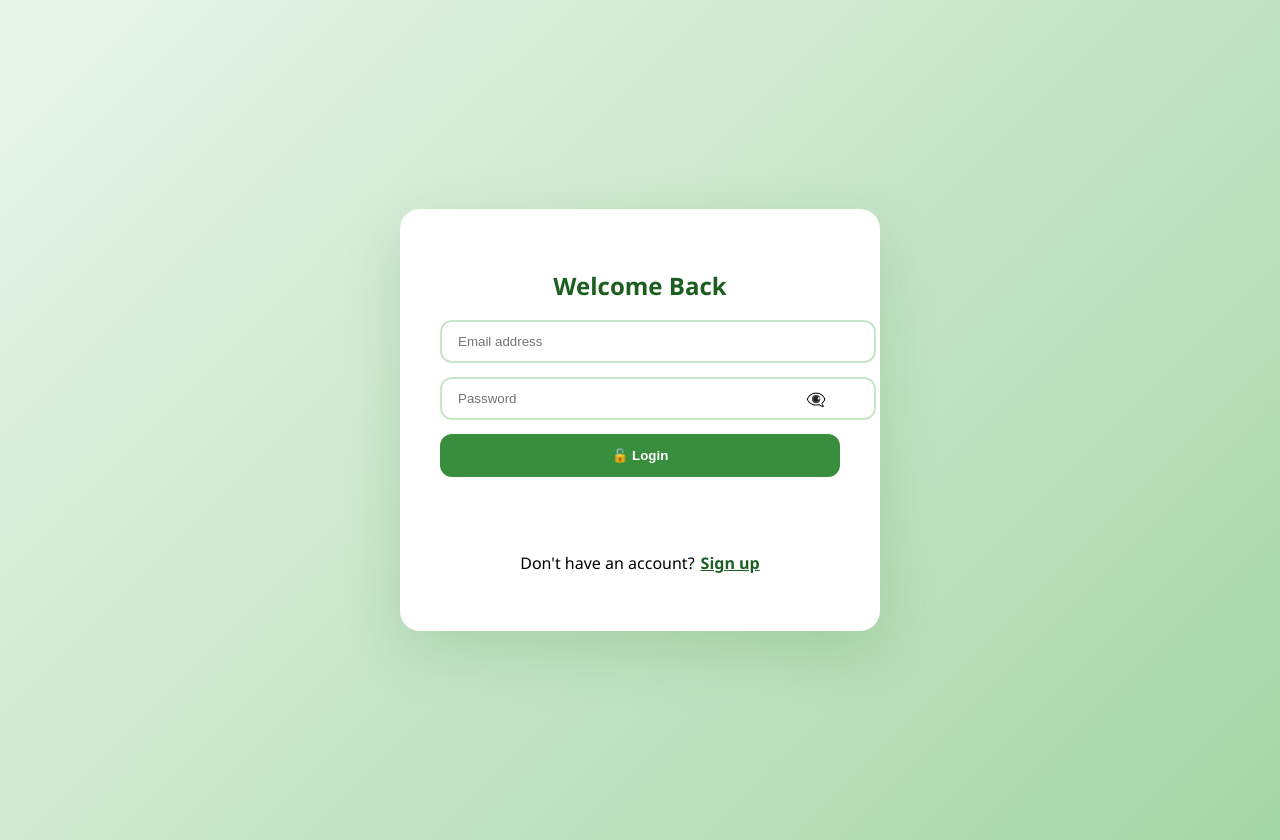
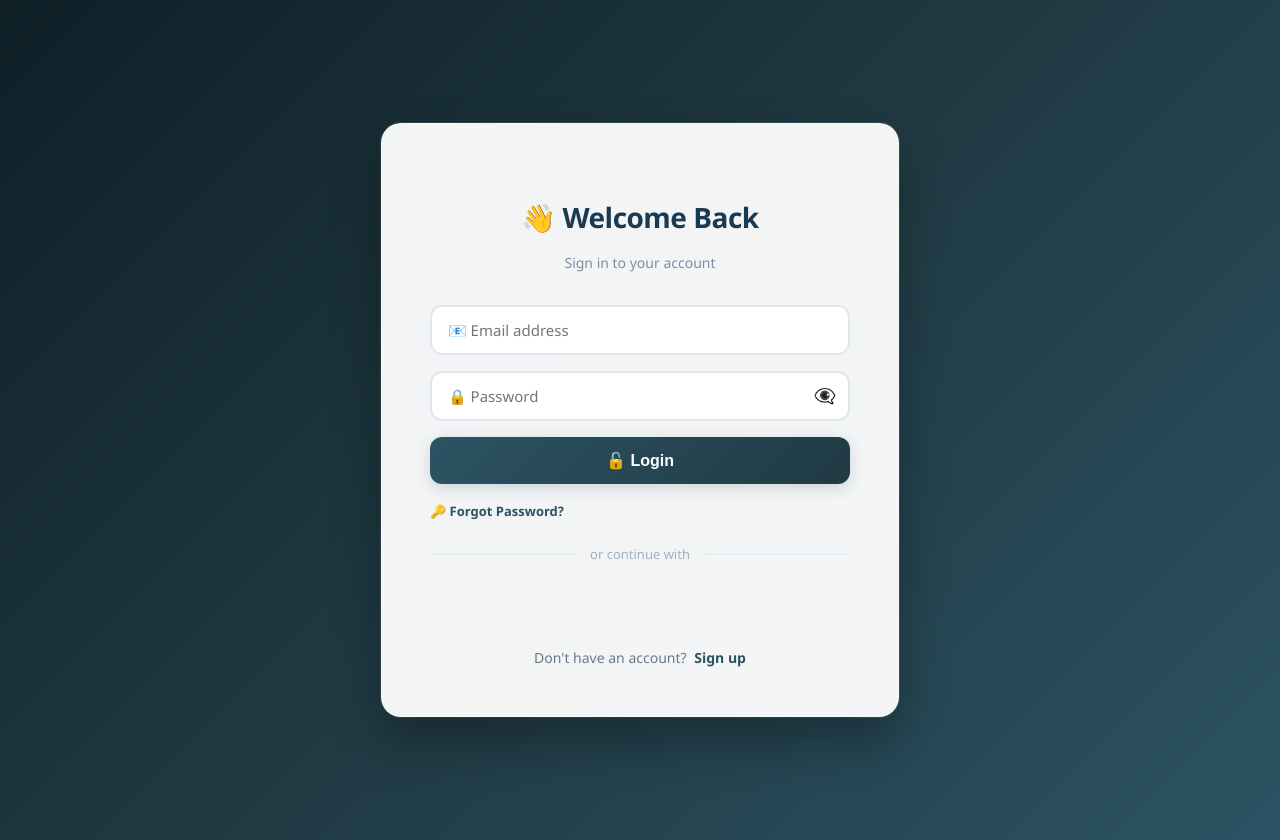
Before and after one commit to puttavijaykumar/Agribazaar, a React (Vite) app in the folder agribazaar-frontend/: page /login in a window 1280 px wide. Built offline with nearby package versions, Linux system fonts and the light colour scheme; no server answers.

Commit message:
tyesting

```diff
--- a/agribazaar-frontend/src/pages/LoginPage.jsx
+++ b/agribazaar-frontend/src/pages/LoginPage.jsx
@@ -4,7 +4,7 @@ import { Link, useNavigate } from "react-router-dom";
 import { GoogleOAuthProvider, GoogleLogin } from "@react-oauth/google";
 import { jwtDecode } from "jwt-decode";
 
-const clientId = "806359710543-50721viene83vcg32pi1utpt3aeobe7k.apps.googleusercontent.com"; // ✅ Your Google OAuth Client ID
+const clientId = "806359710543-50721viene83vcg32pi1utpt3aeobe7k.apps.googleusercontent.com";
 
 const LoginPage = () => {
   const navigate = useNavigate();
@@ -13,7 +13,6 @@ const LoginPage = () => {
   const [msg, setMsg] = useState("");
   const [loading, setLoading] = useState(false);
   const [showPassword, setShowPassword] = useState(false);
-  const [buttonHover, setButtonHover] = useState(false);
 
   const handleChange = (e) =>
     setLoginData({ ...loginData, [e.target.name]: e.target.value });
@@ -25,7 +24,6 @@ const LoginPage = () => {
 
     try {
       const user = await AuthService.login(loginData);
-
       setMsg("✅ Logged in successfully!");
 
       setTimeout(() => {
@@ -43,7 +41,6 @@ const LoginPage = () => {
     setLoading(false);
   };
 
-  // ✅ Google Login Handler
   const handleGoogleLogin = async (credentialResponse) => {
     try {
       const decoded = jwtDecode(credentialResponse.credential);
@@ -53,7 +50,6 @@ const LoginPage = () => {
         name: decoded.name,
       });
 
-      // ✅ Redirect based on role
       if (!user.role || user.role === "" || user.role === null) {
         navigate("/select-role");
       } else {
@@ -65,66 +61,248 @@ const LoginPage = () => {
     }
   };
 
-  // UI styles (no changes)
-  const containerStyle = { minHeight: "100vh", display: "flex", justifyContent: "center", alignItems: "center", background: "linear-gradient(135deg, #e8f5e9, #c8e6c9, #a5d6a7)", fontFamily: "Segoe UI", padding: "20px" };
-  const cardStyle = { background: "#fff", borderRadius: 20, maxWidth: 400, width: "100%", padding: "2.5rem", boxShadow: "0 20px 60px rgba(0,100,0,0.15)" };
-  const inputStyle = { padding: "12px 16px", borderRadius: 12, border: "2px solid #c8e6c9", width: "100%" };
-  const buttonStyle = { background: "#388e3c", color: "white", padding: "14px 20px", borderRadius: 12, border: "none", cursor: "pointer", fontWeight: 700 };
+  const containerStyle = {
+    minHeight: "100vh",
+    display: "flex",
+    justifyContent: "center",
+    alignItems: "center",
+    background: "linear-gradient(135deg, #0f2027, #203a43, #2c5364)",
+    fontFamily: "'Segoe UI', Tahoma, Geneva, Verdana, sans-serif",
+    padding: "20px",
+  };
+
+  const cardStyle = {
+    background: "rgba(255, 255, 255, 0.95)",
+    borderRadius: "20px",
+    maxWidth: "420px",
+    width: "100%",
+    padding: "3rem",
+    boxShadow: "0 25px 50px rgba(0, 0, 0, 0.3), 0 0 0 1px rgba(255, 255, 255, 0.1)",
+    backdropFilter: "blur(10px)",
+    border: "1px solid rgba(255, 255, 255, 0.2)",
+  };
+
+  const titleStyle = {
+    textAlign: "center",
+    marginBottom: "0.5rem",
+    color: "#1a3a52",
+    fontSize: "28px",
+    fontWeight: "700",
+    letterSpacing: "-0.5px",
+  };
+
+  const subtitleStyle = {
+    textAlign: "center",
+    marginBottom: "2rem",
+    color: "#7a8fa6",
+    fontSize: "14px",
+    fontWeight: "400",
+  };
+
+  const formStyle = {
+    display: "flex",
+    flexDirection: "column",
+    gap: "16px",
+  };
+
+  const inputStyle = {
+    padding: "13px 16px",
+    borderRadius: "12px",
+    border: "2px solid #e0e7f1",
+    width: "100%",
+    fontSize: "15px",
+    fontFamily: "inherit",
+    transition: "all 0.3s ease",
+    boxSizing: "border-box",
+    outline: "none",
+  };
+
+  const inputFocusStyle = {
+    ...inputStyle,
+    borderColor: "#2c5364",
+    boxShadow: "0 0 0 3px rgba(44, 83, 100, 0.1)",
+  };
+
+  const passwordContainerStyle = {
+    position: "relative",
+    display: "flex",
+    alignItems: "center",
+  };
+
+  const eyeIconStyle = {
+    position: "absolute",
+    right: "14px",
+    cursor: "pointer",
+    fontSize: "18px",
+    userSelect: "none",
+    transition: "opacity 0.2s ease",
+  };
+
+  const buttonStyle = {
+    background: "linear-gradient(135deg, #2c5364, #203a43)",
+    color: "white",
+    padding: "14px 20px",
+    borderRadius: "12px",
+    border: "none",
+    cursor: loading ? "not-allowed" : "pointer",
+    fontWeight: "700",
+    fontSize: "16px",
+    transition: "all 0.3s ease",
+    opacity: loading ? 0.8 : 1,
+    boxShadow: "0 4px 15px rgba(44, 83, 100, 0.2)",
+  };
+
+  const buttonHoverStyle = {
+    ...buttonStyle,
+    transform: "translateY(-2px)",
+    boxShadow: "0 6px 20px rgba(44, 83, 100, 0.3)",
+  };
+
+  const dividerStyle = {
+    display: "flex",
+    alignItems: "center",
+    marginTop: "24px",
+    marginBottom: "20px",
+    gap: "12px",
+  };
+
+  const lineStyle = {
+    flex: 1,
+    height: "1px",
+    background: "#e0e7f1",
+  };
+
+  const dividerTextStyle = {
+    color: "#a0b0c0",
+    fontSize: "13px",
+    fontWeight: "500",
+  };
+
+  const googleButtonContainerStyle = {
+    display: "flex",
+    justifyContent: "center",
+    marginBottom: "20px",
+  };
+
+  const linkContainerStyle = {
+    display: "flex",
+    justifyContent: "space-between",
+    alignItems: "center",
+    marginTop: "18px",
+    fontSize: "13px",
+  };
+
+  const linkStyle = {
+    color: "#2c5364",
+    fontWeight: "600",
+    textDecoration: "none",
+    transition: "all 0.2s ease",
+  };
+
+  const signupContainerStyle = {
+    textAlign: "center",
+    marginTop: "22px",
+    fontSize: "14px",
+    color: "#6a7a8a",
+  };
+
+  const msgStyle = {
+    marginTop: "16px",
+    textAlign: "center",
+    padding: "12px 14px",
+    borderRadius: "8px",
+    fontSize: "14px",
+    fontWeight: "500",
+    background: msg.includes("❌") ? "rgba(229, 57, 53, 0.1)" : "rgba(56, 142, 60, 0.1)",
+    color: msg.includes("❌") ? "#c62828" : "#2e7d32",
+    border: msg.includes("❌") ? "1px solid rgba(229, 57, 53, 0.2)" : "1px solid rgba(56, 142, 60, 0.2)",
+  };
 
   return (
     <GoogleOAuthProvider clientId={clientId}>
       <div style={containerStyle}>
         <div style={cardStyle}>
-          <h2 style={{ textAlign: "center", marginBottom: "1rem", color: "#1b5e20" }}>Welcome Back</h2>
+          <h2 style={titleStyle}>👋 Welcome Back</h2>
+          <p style={subtitleStyle}>Sign in to your account</p>
 
-          <form onSubmit={handleLogin} style={{ display: "flex", flexDirection: "column", gap: 14 }}>
+          <form onSubmit={handleLogin} style={formStyle}>
             <input
               type="email"
               name="email"
-              placeholder="Email address"
+              placeholder="📧 Email address"
               value={loginData.email}
               onChange={handleChange}
               required
               style={inputStyle}
+              onFocus={(e) => Object.assign(e.target.style, inputFocusStyle)}
+              onBlur={(e) => Object.assign(e.target.style, inputStyle)}
             />
 
-            <div style={{ position: "relative" }}>
+            <div style={passwordContainerStyle}>
               <input
                 type={showPassword ? "text" : "password"}
                 name="password"
-                placeholder="Password"
+                placeholder="🔒 Password"
                 value={loginData.password}
                 onChange={handleChange}
                 required
                 style={inputStyle}
+                onFocus={(e) => Object.assign(e.target.style, inputFocusStyle)}
+                onBlur={(e) => Object.assign(e.target.style, inputStyle)}
               />
               <span
                 onClick={() => setShowPassword(!showPassword)}
-                style={{ position: "absolute", right: 14, top: "50%", transform: "translateY(-50%)", cursor: "pointer" }}
+                style={eyeIconStyle}
+                onMouseEnter={(e) => e.target.style.opacity = "0.7"}
+                onMouseLeave={(e) => e.target.style.opacity = "1"}
               >
                 {showPassword ? "👁️" : "👁️‍🗨️"}
               </span>
             </div>
 
-            <button type="submit" disabled={loading} style={buttonStyle}>
-              {loading ? "Logging in..." : "🔓 Login"}
+            <button
+              type="submit"
+              disabled={loading}
+              style={buttonStyle}
+              onMouseEnter={(e) => !loading && Object.assign(e.target.style, buttonHoverStyle)}
+              onMouseLeave={(e) => Object.assign(e.target.style, buttonStyle)}
+            >
+              {loading ? "⏳ Logging in..." : "🔓 Login"}
             </button>
           </form>
 
-          {/* ✅ Google Login Button */}
-          <div style={{ marginTop: 18, textAlign: "center" }}>
+          <div style={linkContainerStyle}>
+            <Link to="/forgot-password" style={linkStyle} onMouseEnter={(e) => e.target.style.color = "#1a3a52"} onMouseLeave={(e) => e.target.style.color = "#2c5364"}>
+              🔑 Forgot Password?
+            </Link>
+          </div>
+
+          <div style={dividerStyle}>
+            <div style={lineStyle}></div>
+            <span style={dividerTextStyle}>or continue with</span>
+            <div style={lineStyle}></div>
+          </div>
+
+          <div style={googleButtonContainerStyle}>
             <GoogleLogin
               onSuccess={handleGoogleLogin}
               onError={() => setMsg("❌ Google sign-in failed")}
             />
           </div>
 
-          {msg && <p style={{ marginTop: 12, textAlign: "center" }}>{msg}</p>}
+          {msg && <p style={msgStyle}>{msg}</p>}
 
-          <p style={{ textAlign: "center", marginTop: 16 }}>
-            Don't have an account?
-            <Link to="/register" style={{ color: "#1b5e20", fontWeight: "700", marginLeft: 6 }}>Sign up</Link>
-          </p>
+          <div style={signupContainerStyle}>
+            Don't have an account?{" "}
+            <Link
+              to="/register"
+              style={{ ...linkStyle, marginLeft: "4px", fontWeight: "700", color: "#2c5364" }}
+              onMouseEnter={(e) => e.target.style.color = "#1a3a52"}
+              onMouseLeave={(e) => e.target.style.color = "#2c5364"}
+            >
+              Sign up
+            </Link>
+          </div>
         </div>
       </div>
     </GoogleOAuthProvider>
```
